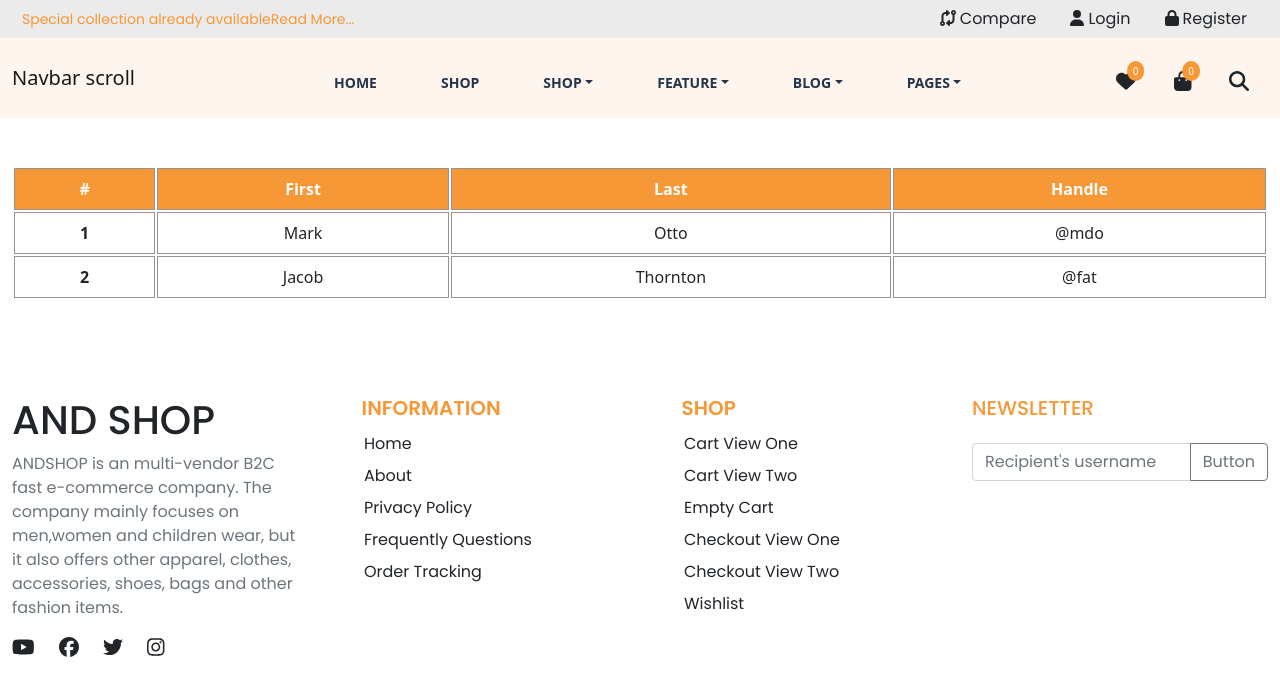
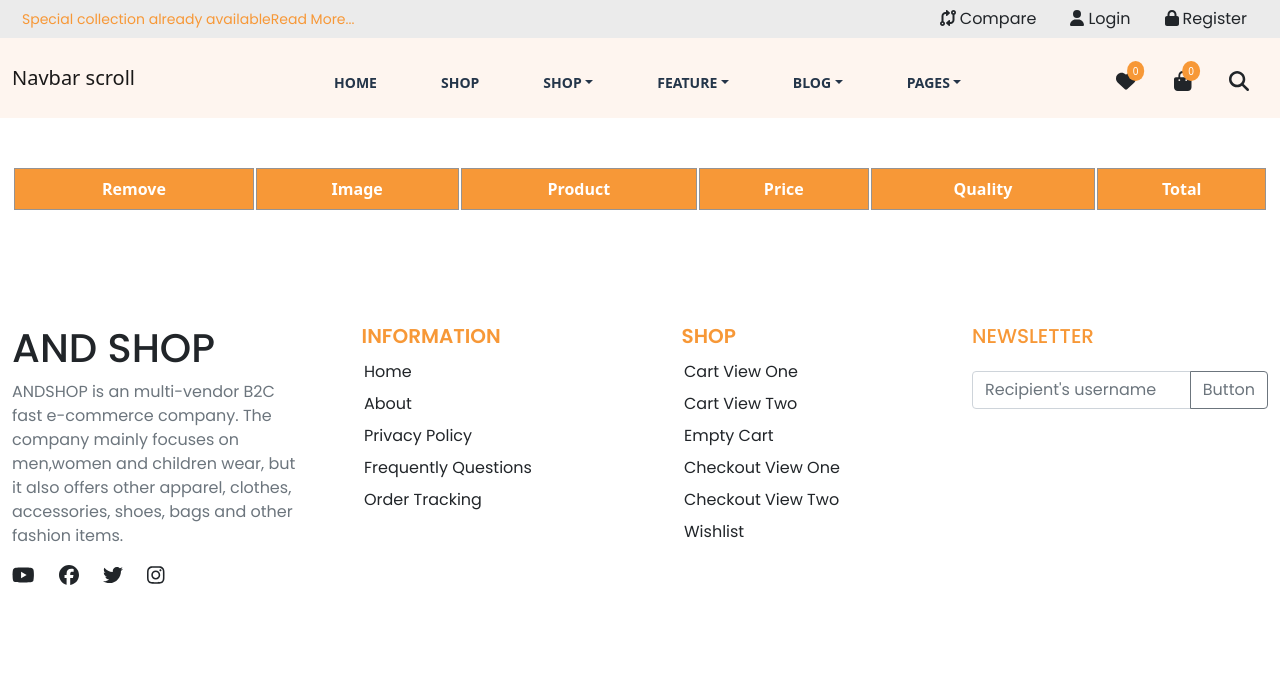
Before and after one commit to kakon-ray/AND-SHOP, a React (Create React App) app: page /cart in a window 1280 px wide. Shown: the top 696 px of the page. Built offline with nearby package versions, Linux system fonts and the light colour scheme.

Commit message:
Cartlist page data show

```diff
--- a/src/component/CompareList/CompareList.js
+++ b/src/component/CompareList/CompareList.js
@@ -187,7 +187,7 @@ const CompareList = () => {
           </tbody>
         </Table>
       ) : (
-        <h1 className="text-center">No Item Add Compare List</h1>
+        <h1 className="text-center">No Item in The Compare List</h1>
       )}
     </div>
   );
--- /dev/null
+++ b/src/component/OffCanvas/OffCanvasCard/OffCanvasCard.css
@@ -0,0 +1,3 @@
+.linkstyle:hover {
+  color: #f79837 !important;
+}
--- a/src/component/OffCanvas/OffCanvasCard/OffCanvasCard.js
+++ b/src/component/OffCanvas/OffCanvasCard/OffCanvasCard.js
@@ -1,6 +1,8 @@
 import React from "react";
 import { FontAwesomeIcon } from "@fortawesome/react-fontawesome";
 import { faTrash } from "@fortawesome/free-solid-svg-icons";
+import { Link } from "react-router-dom";
+import "./OffCanvasCard.css";
 
 const OffCanvasCard = ({ item, removeItem }) => {
   return (
@@ -17,10 +19,16 @@ const OffCanvasCard = ({ item, removeItem }) => {
             style={{ width: "50px", height: "50px", border: "none" }}
           />
         </div>
-        <div>
-          <h6>{item.item.name}</h6>
-          <p>Price: {item.item.price}</p>
-        </div>
+        <Link
+          to="/cart"
+          style={{ textDecoration: "none", color: "gray" }}
+          className="linkstyle"
+        >
+          <div>
+            <h6>{item.item.name}</h6>
+            <p>Price: {item.item.price}</p>
+          </div>
+        </Link>
       </div>
       {/* <Button variant="" className="navbar-icon pb-0 "></Button> */}
       <FontAwesomeIcon
--- a/src/page/CartPage/CartPage.js
+++ b/src/page/CartPage/CartPage.js
@@ -1,31 +1,69 @@
-import React from "react";
+import React, { useContext } from "react";
 import "./CartPage.css";
+import { FontAwesomeIcon } from "@fortawesome/react-fontawesome";
+import { faTrash } from "@fortawesome/free-solid-svg-icons";
+import { CartContext } from "../../Contexts/CartContext";
+
 const CartPage = () => {
+  const [cartList, setCartList] = useContext(CartContext);
+
+  const total = 5;
   return (
     <div className="my-5 container-fluid cart-page">
+      <div className="row">
         <table class="table">
           <tr id="table-tr-bg">
-          <th scope="col">#</th>
-          <th scope="col">First</th>
-          <th scope="col">Last</th>
-          <th scope="col">Handle</th>
+            <th scope="col">Remove</th>
+            <th scope="col">Image</th>
+            <th scope="col">Product</th>
+            <th scope="col">Price</th>
+            <th scope="col">Quality</th>
+            <th scope="col">Total</th>
           </tr>
 
           <tbody>
+            {cartList.map((item) =>
+              item.item ? (
                 <tr>
-            <th scope="row">1</th>
-            <td>Mark</td>
-            <td>Otto</td>
-            <td>@mdo</td>
+                  <th scope="row">
+                    <FontAwesomeIcon
+                      icon={faTrash}
+                      size="lg"
+                      className="text-danger"
+                    />
+                  </th>
+
+                  <td>
+                    <img
+                      src={item.item.img}
+                      alt=""
+                      style={{ width: "100px", height: "100px" }}
+                    />
+                  </td>
+                  <td>
+                    <p>{item.item.name}</p>
+                  </td>
+                  <td>
+                    <p>{item.item.price}</p>
+                  </td>
+                  <td>
+                    <input
+                      id="number"
+                      type="number"
+                      style={{ width: "50px" }}
+                    ></input>
+                  </td>
+                  <td>
+                    <p>{total}</p>
+                  </td>
                 </tr>
-          <tr>
-            <th scope="row">2</th>
-            <td>Jacob</td>
-            <td>Thornton</td>
-            <td>@fat</td>
-          </tr>
+              ) : (
+                ""
+              )
+            )}
           </tbody>
         </table>
+      </div>
     </div>
   );
 };
```
Lines whose indentation alone changed are shown as unchanged.
